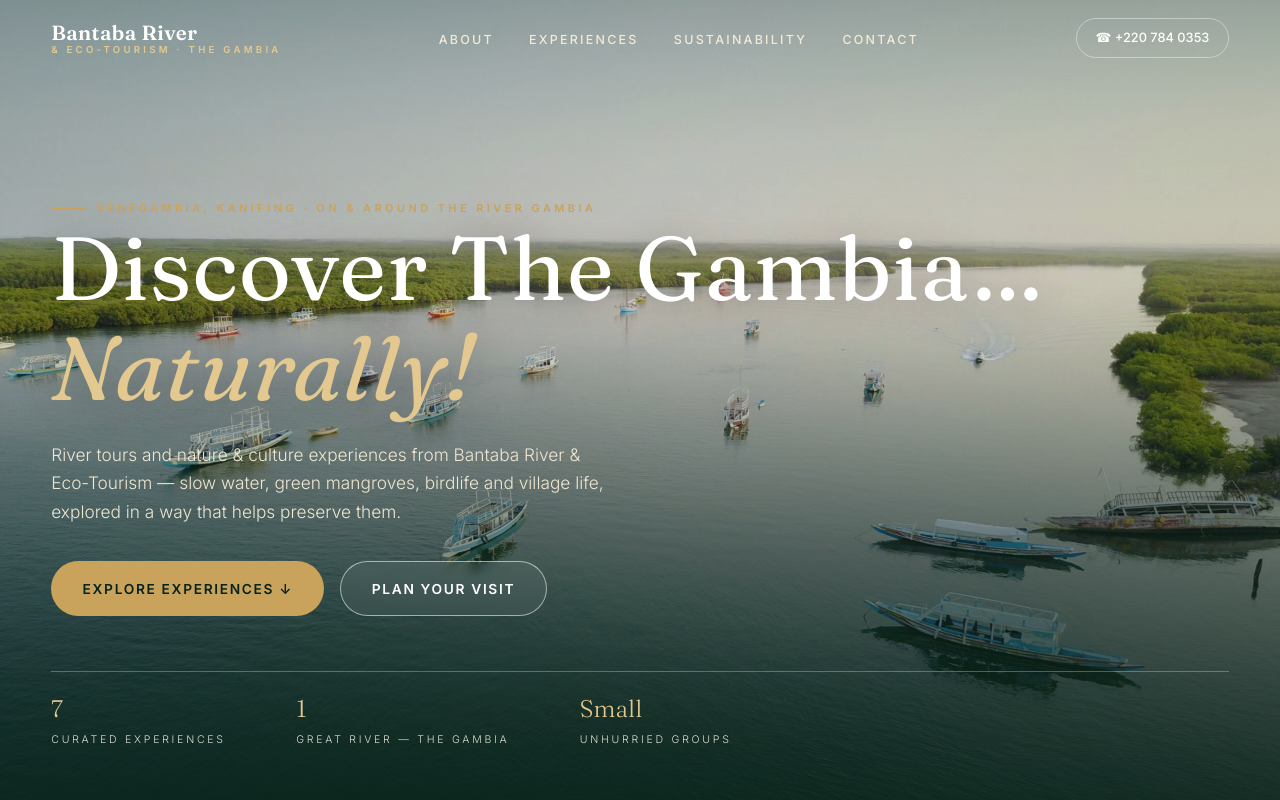
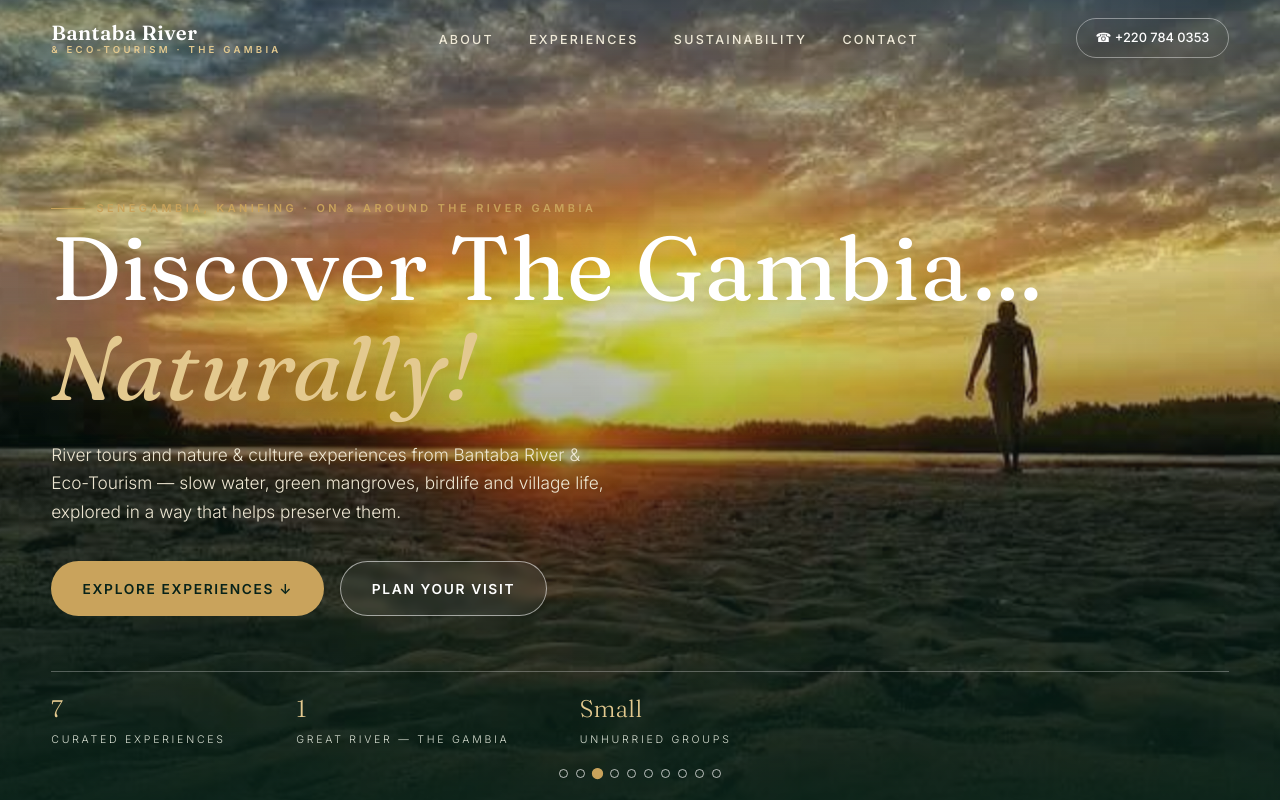
Before and after one commit to famara-byte/BantabaRiver, a plain HTML site: page index.html in a window 1280 px wide. Shown: the top 800 px of the page. Drawn offline with Linux system fonts and the light colour scheme.

Commit message:
Homepage slideshow (3s) + remove gold frame behind About photo

```diff
--- a/index.html
+++ b/index.html
@@ -68,8 +68,12 @@ h1,h2,h3,.serif{font-family:'Fraunces',Georgia,serif;font-weight:500;line-height
 /* ---------- Hero ---------- */
 .hero{position:relative;min-height:100svh;display:flex;align-items:flex-end;color:#fff;overflow:hidden}
 .hero-bg{position:absolute;inset:0}
-.hero-bg img{width:100%;height:100%;object-fit:cover;transform:scale(1.06);animation:heroZoom 14s ease-out forwards}
-@keyframes heroZoom{to{transform:scale(1)}}
+.hero-bg img.slide{position:absolute;inset:0;width:100%;height:100%;object-fit:cover;opacity:0;transition:opacity 1.1s ease}
+.hero-bg img.slide.active{opacity:1;animation:heroZoom 7s ease-out forwards}
+@keyframes heroZoom{from{transform:scale(1.07)}to{transform:scale(1)}}
+.hero-dots{position:absolute;left:50%;transform:translateX(-50%);bottom:22px;display:flex;gap:.5rem;z-index:3}
+.hero-dots button{width:9px;height:9px;border-radius:50%;border:1px solid rgba(255,255,255,.7);background:transparent;cursor:pointer;padding:0;transition:.3s}
+.hero-dots button.active{background:var(--gold);border-color:var(--gold);transform:scale(1.25)}
 .hero-bg::after{content:"";position:absolute;inset:0;background:linear-gradient(180deg,rgba(8,35,26,.42) 0%,rgba(8,35,26,.08) 34%,rgba(8,35,26,.55) 72%,rgba(8,35,26,.88) 100%)}
 .hero-inner{position:relative;z-index:2;width:min(1200px,92%);margin:0 auto;padding:9rem 0 3.2rem}
 .hero h1{font-size:clamp(2.9rem,7.4vw,5.6rem);font-weight:400;max-width:12.5em;text-shadow:0 4px 40px rgba(0,0,0,.35)}
@@ -90,7 +94,6 @@ h1,h2,h3,.serif{font-family:'Fraunces',Georgia,serif;font-weight:500;line-height
 .about-grid{display:grid;grid-template-columns:1.05fr .95fr;gap:clamp(2rem,5vw,4.5rem);align-items:center}
 .about-media{position:relative}
 .about-media img{border-radius:var(--radius);box-shadow:var(--shadow);aspect-ratio:4/4.6;object-fit:cover;width:100%}
-.about-media::before{content:"";position:absolute;top:-16px;left:-16px;width:55%;height:55%;border:1px solid var(--gold);border-radius:var(--radius);z-index:0}
 .about-media img{position:relative;z-index:1}
 .about-badge{position:absolute;right:-14px;bottom:26px;background:var(--green-900);color:var(--sand);padding:1rem 1.3rem;border-radius:14px;box-shadow:var(--shadow);max-width:250px;z-index:2}
 .about-badge .serif{font-size:1.05rem;font-style:italic;color:var(--gold-soft)}
@@ -238,7 +241,19 @@ footer{background:var(--green-950);color:#c9d2c2;padding:4.2rem 0 0}
 </div>
 
 <section class="hero" id="top">
-  <div class="hero-bg"><img src="assets/hero-river.jpg" alt="Aerial view of boats on the wide River Gambia, bordered by green mangrove forest"></div>
+  <div class="hero-bg">
+    <img class="slide active" src="assets/slide-canoe-lodges.jpg" alt="A paddler in a wooden canoe approaching the floating lodges on the river">
+    <img class="slide" src="assets/slide-stilt-lodges.jpg" alt="Thatched lodges on stilts above the water, with a small boat alongside">
+    <img class="slide" src="assets/slide-beach-sunset.jpg" alt="A lone figure walking a golden beach at sunset">
+    <img class="slide" src="assets/slide-river-lodges.jpg" alt="Guests in a small boat passing the floating river lodges">
+    <img class="slide" src="assets/slide-zebras.jpg" alt="A zebra and her foal grazing in green woodland">
+    <img class="slide" src="assets/slide-stone-circles.jpg" alt="The ancient Wassu stone circles standing in open grassland">
+    <img class="slide" src="assets/slide-baboons.jpg" alt="A family of baboons resting in the mangrove branches">
+    <img class="slide" src="assets/slide-culture-women.jpg" alt="Two women in colourful traditional Gambian dress holding calabash bowls">
+    <img class="slide" src="assets/slide-dancer.jpg" alt="A traditional dancer in ceremonial dress performing">
+    <img class="slide" src="assets/slide-tour-group.jpg" alt="Visitors on a group tour loading luggage onto their coach">
+  </div>
+  <div class="hero-dots" id="heroDots"></div>
   <div class="hero-inner">
     <span class="kicker">Senegambia, Kanifing · On &amp; around the River Gambia</span>
     <h1>Discover The Gambia… <em>Naturally!</em></h1>
@@ -536,6 +551,25 @@ footer{background:var(--green-950);color:#c9d2c2;padding:4.2rem 0 0}
 </footer>
 
 <script>
+// Hero slideshow — changes every 3 seconds
+const slides = document.querySelectorAll('.hero-bg .slide');
+const dotsWrap = document.getElementById('heroDots');
+let cur = 0, timer;
+slides.forEach((_, i) => {
+  const b = document.createElement('button');
+  b.setAttribute('aria-label', 'Show photo ' + (i + 1));
+  if (i === 0) b.classList.add('active');
+  b.addEventListener('click', () => { goTo(i); restart(); });
+  dotsWrap.appendChild(b);
+});
+const dots = dotsWrap.querySelectorAll('button');
+function goTo(n) {
+  slides[cur].classList.remove('active'); dots[cur].classList.remove('active');
+  cur = (n + slides.length) % slides.length;
+  slides[cur].classList.add('active'); dots[cur].classList.add('active');
+}
+function restart() { clearInterval(timer); timer = setInterval(() => goTo(cur + 1), 3000); }
+restart();
 // Sticky nav state
 const nav = document.getElementById('nav');
 addEventListener('scroll', () => nav.classList.toggle('scrolled', scrollY > 40), {passive:true});
```
